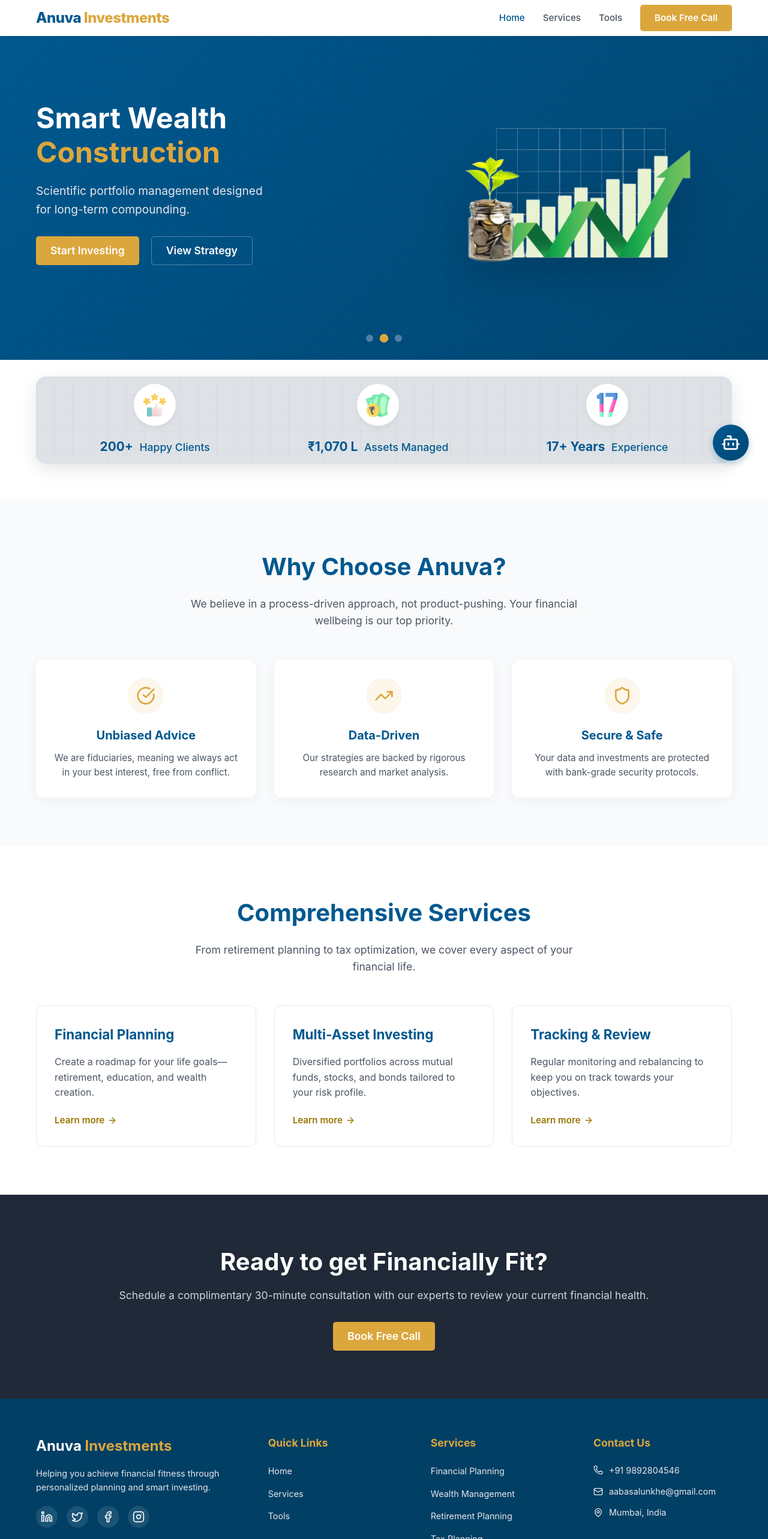
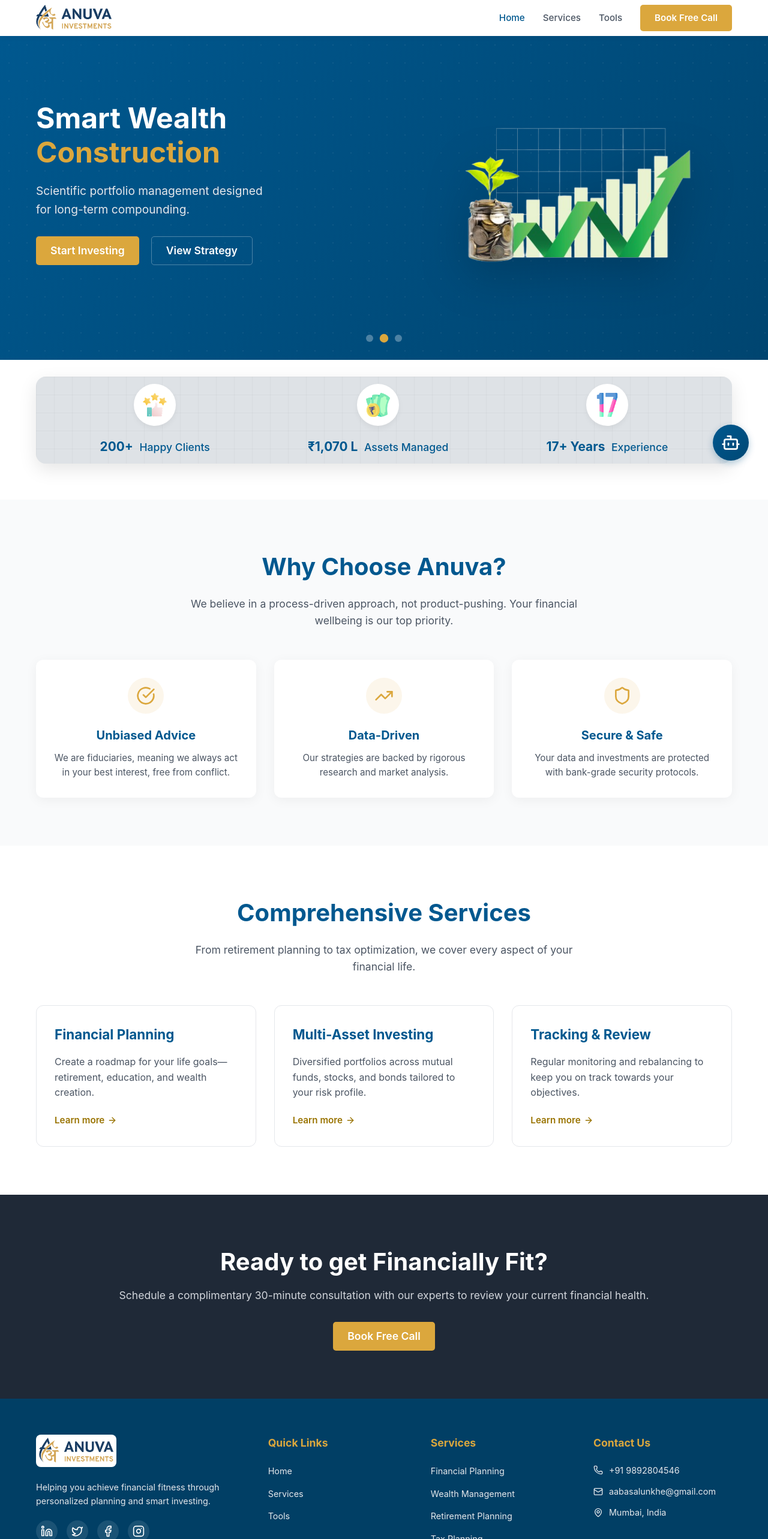
Before and after one commit to Kashy222/anuva-investments, a React (Vite) app: page / in a window 1280 px wide. Shown: the top 2566 px of the page at 60% size. Built offline with nearby package versions, Linux system fonts and the light colour scheme.

Commit message:
Update: Main website logo (Image replacement & Size adjustment)

```diff
--- a/src/components/Layout.css
+++ b/src/components/Layout.css
@@ -18,15 +18,16 @@
 }
 
 .logo {
-    font-size: 1.5rem;
-    font-weight: 800;
-    color: var(--primary-blue);
-    letter-spacing: -0.5px;
+    display: flex;
+    align-items: center;
     text-decoration: none;
 }
 
-.logo-accent {
-    color: var(--primary-gold);
+.logo-img {
+    height: 45px;
+    /* Reduced to ~90% (was 50px) */
+    width: auto;
+    object-fit: contain;
 }
 
 .desktop-nav {
@@ -78,15 +79,20 @@
     margin-bottom: 40px;
 }
 
-.footer-logo {
-    font-size: 1.5rem;
-    font-weight: 700;
+.footer-logo-link {
+    display: inline-block;
     margin-bottom: 15px;
-    color: var(--white);
 }
 
-.footer-logo span {
-    color: var(--primary-gold);
+.footer-logo-img {
+    height: 54px;
+    /* Reduced to ~90% (was 60px) */
+    width: auto;
+    object-fit: contain;
+    background: white;
+    /* Optional: if logo acts better on white */
+    padding: 5px;
+    border-radius: 8px;
 }
 
 .footer-desc {
@@ -96,12 +102,7 @@
     line-height: 1.6;
 }
 
-.logo-img {
-    height: 40px;
-    /* Adjust based on header height */
-    width: auto;
-    object-fit: contain;
-}
+
 
 .social-links {
     display: flex;
--- a/src/components/Layout.jsx
+++ b/src/components/Layout.jsx
@@ -12,7 +12,7 @@ const Header = () => {
     <header className="header">
       <div className="container header-container">
         <Link to="/" className="logo">
-          Anuva <span className="logo-accent">Investments</span>
+          <img src="/anuva-logo-new.png" alt="Anuva Investments" className="logo-img" />
         </Link>
 
         {/* Desktop Navigation */}
@@ -49,7 +49,9 @@ const Footer = () => {
     <footer className="footer">
       <div className="container footer-grid">
         <div className="footer-col">
-          <h3 className="footer-logo">Anuva <span>Investments</span></h3>
+          <Link to="/" className="footer-logo-link">
+            <img src="/anuva-logo-new.png" alt="Anuva Investments" className="footer-logo-img" />
+          </Link>
           <p className="footer-desc">
             Helping you achieve financial fitness through personalized planning and smart investing.
           </p>
```
Also changed, not shown: public/anuva-logo-new.png (added).
